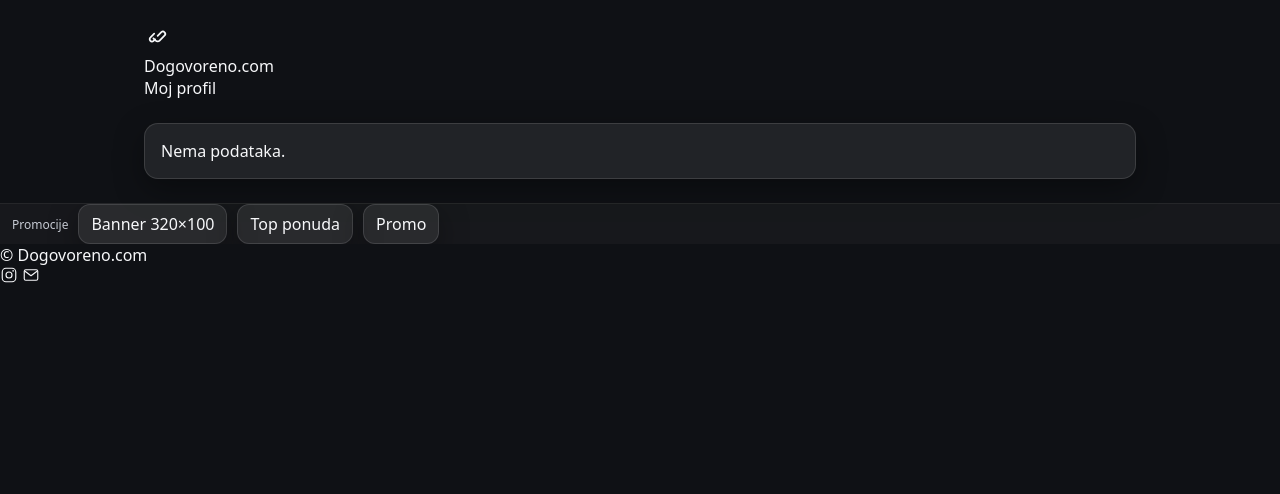
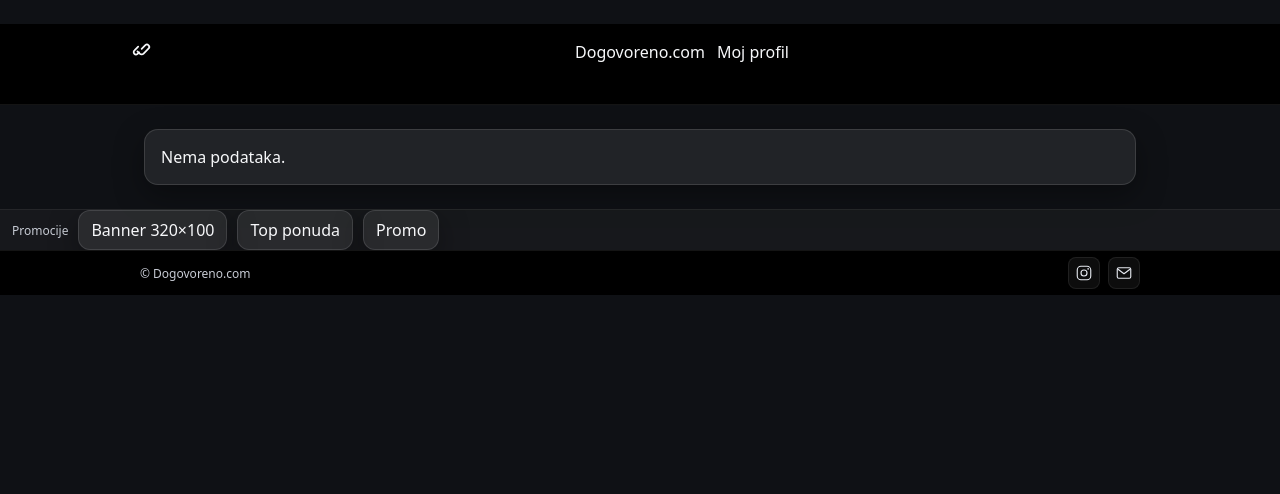
Before and after one commit to zvonebeslic/Dogovoreno, a PHP site: page /majstor.html in a window 1280 px wide. Shown: the top 494 px of the page. Run offline with PHP 8.4, Linux system fonts and the light colour scheme.

Commit message:
Update base.css

```diff
--- a/base.css
+++ b/base.css
@@ -1,17 +1,164 @@
 :root{
-  --bg:#0f1115; --ink:#f7f8fa; --muted:#c7cbd4;
-  --cta:#2563eb; --cta2:#ea580c;
-  --glass:rgba(255,255,255,.08); --shadow:0 10px 30px rgba(0,0,0,.35);
-  --radius:14px; --field:#0e1014; --fieldBorder:rgba(255,255,255,.12);
+  --bg:#0f1115;
+  --ink:#f7f8fa;
+  --muted:#c7cbd4;
+  --cta:#2563eb;
+  --cta2:#ea580c;
+  --glass:rgba(255,255,255,.08);
+  --shadow:0 10px 30px rgba(0,0,0,.35);
+  --radius:14px;
+  --field:#0e1014;
+  --fieldBorder:rgba(255,255,255,.12);
 }
+
 *{box-sizing:border-box}
-html,body{height:100%;margin:0;background:var(--bg);color:var(--ink);font-family:system-ui,-apple-system,Segoe UI,Roboto,sans-serif}
-a{color:inherit;text-decoration:none}
-input,textarea,select{background:var(--field);border:1px solid var(--fieldBorder);color:var(--ink);border-radius:12px;padding:12px}
-.btn{display:inline-flex;align-items:center;justify-content:center;padding:12px 14px;border-radius:12px;border:0;font-weight:700;box-shadow:var(--shadow);cursor:pointer}
-.btn-primary{background:var(--cta);color:#fff}
-.btn-ghost{background:rgba(255,255,255,.06);border:1px solid var(--fieldBorder);color:#fff}
-.card{background:var(--glass);border:1px solid var(--fieldBorder);border-radius:var(--radius);box-shadow:var(--shadow)}
-.help{color:var(--muted);font-size:.9rem}
-.container{max-width:1024px;margin:24px auto;padding:0 16px}
-.grid{display:grid;gap:12px}
+
+html,body{
+  height:100%;
+  margin:0;
+  background:var(--bg);
+  color:var(--ink);
+  font-family:system-ui,-apple-system,Segoe UI,Roboto,sans-serif
+}
+
+a{
+  color:inherit;
+  text-decoration:none
+}
+
+input,textarea,select{
+  background:var(--field);
+  border:1px solid var(--fieldBorder);
+  color:var(--ink);
+  border-radius:12px;
+  padding:12px;
+  width:100%;
+}
+
+.btn{
+  display:inline-flex;
+  align-items:center;
+  justify-content:center;
+  padding:12px 14px;
+  border-radius:12px;
+  border:0;
+  font-weight:700;
+  box-shadow:var(--shadow);
+  cursor:pointer;
+}
+
+.btn-primary{
+  background:var(--cta);
+  color:#fff;
+}
+
+.btn-ghost{
+  background:rgba(255,255,255,.06);
+  border:1px solid var(--fieldBorder);
+  color:#fff;
+}
+
+.card{
+  background:var(--glass);
+  border:1px solid var(--fieldBorder);
+  border-radius:var(--radius);
+  box-shadow:var(--shadow);
+}
+
+.help{
+  color:var(--muted);
+  font-size:.9rem;
+}
+
+.container{
+  max-width:1024px;
+  margin:24px auto;
+  padding:0 16px;
+}
+
+.grid{
+  display:grid;
+  gap:12px;
+}
+
+/* ========================= */
+/* HEADER                    */
+/* ========================= */
+
+.site-header{
+  background:#000;
+  border-bottom:1px solid rgba(255,255,255,0.08);
+  position:sticky;
+  top:0;
+  z-index:50;
+}
+
+.site-header .container{
+  display:grid;
+  grid-template-columns:1fr auto 1fr;
+  align-items:center;
+  gap:12px;
+  padding:8px 0;
+  min-height:56px;
+}
+
+.site-header .btn-primary{
+  padding:10px 14px;
+  font-size:14px;
+  border-radius:10px;
+}
+
+/* ========================= */
+/* FOOTER                    */
+/* ========================= */
+
+.site-footer{
+  background:#000;
+  border-top:1px solid rgba(255,255,255,0.08);
+  width:100%;
+}
+
+.site-footer .footer-container{
+  max-width:1024px;
+  margin:0 auto;
+  display:flex;
+  align-items:center;
+  justify-content:space-between;
+  padding:6px 12px;
+  min-height:44px;
+}
+
+.site-footer .footer-actions{
+  display:flex;
+  align-items:center;
+  gap:8px;
+}
+
+.site-footer .icon-btn{
+  display:inline-flex;
+  align-items:center;
+  justify-content:center;
+  width:32px;
+  height:32px;
+  border-radius:8px;
+  color:#e6e9f0;
+  background:rgba(255,255,255,0.05);
+  border:1px solid rgba(255,255,255,0.08);
+  text-decoration:none;
+  transition:transform .15s ease, background .15s ease, border-color .15s ease;
+}
+
+.site-footer .icon-btn:hover{
+  transform:translateY(-1px);
+  background:rgba(255,255,255,0.10);
+  border-color:rgba(255,255,255,0.18);
+}
+
+.site-footer .icon-btn:active{
+  transform:translateY(0);
+}
+
+.site-footer .copyright{
+  color:var(--muted);
+  font-size:12px;
+}
```
